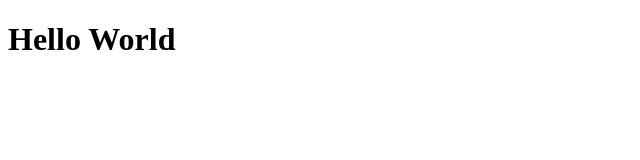
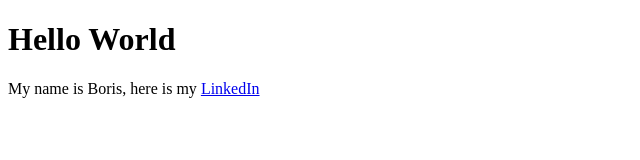
Before and after one commit to borisconstantin/borisconstantin.github.io, a plain HTML site: page index.html in a window 1280 px wide. Shown: the whole page, without its empty margins (0-640 px from the left). Drawn offline with Linux system fonts and the light colour scheme.

Commit message:
add linkedin

```diff
--- a/index.html
+++ b/index.html
@@ -2,5 +2,6 @@
 <html>
     <body>
         <h1>Hello World</h1>
+        <p>My name is Boris, here is my <a href="https://www.linkedin.com/in/borisconstantin/" target="_blank">LinkedIn</a></p>
     </body>
 </html>
```
